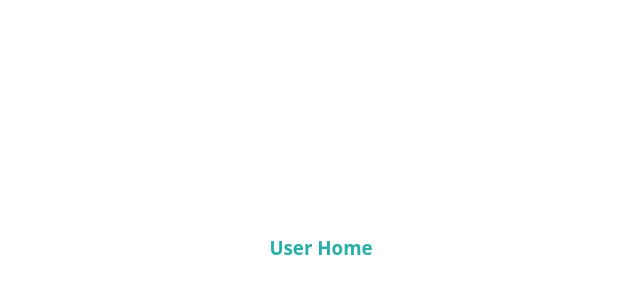
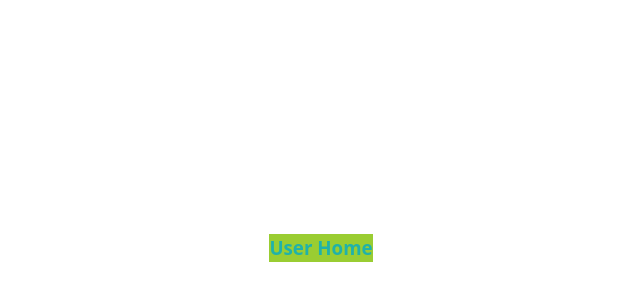
Before and after one commit to mikas1213/test, a React (Vite) app: page / in a window 1280 px wide. Shown: the part 152-452 px from the top of the page, without its empty margins (319-959 px from the left). Built offline with nearby package versions, Linux system fonts and the light colour scheme.

Commit message:
testing new demo brach [dev]

```diff
--- a/src/App.css
+++ b/src/App.css
@@ -44,6 +44,7 @@
 
 .mano-class {
     color: lightseagreen;
+    background-color: yellowgreen;
 }
 .admin-class {
     color: red;
```
